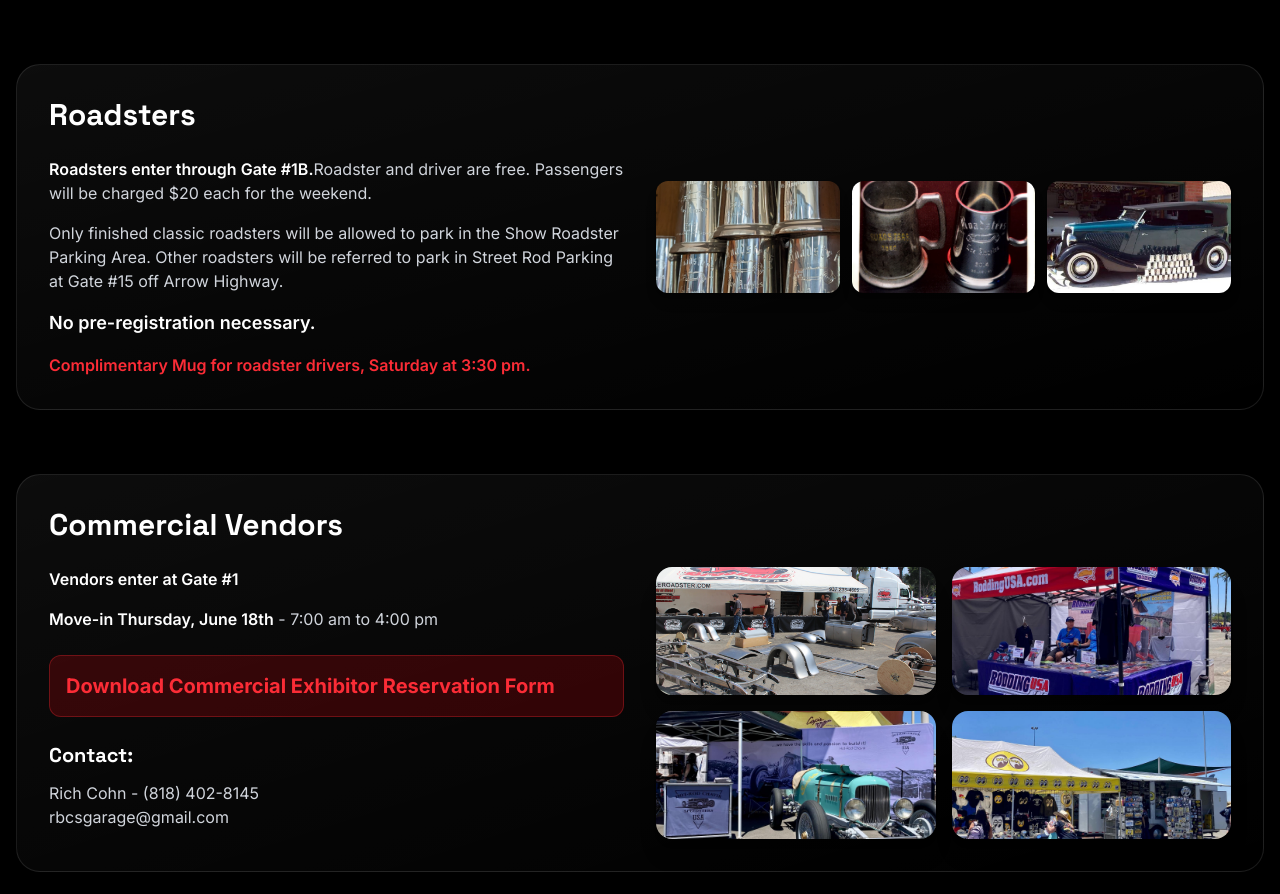
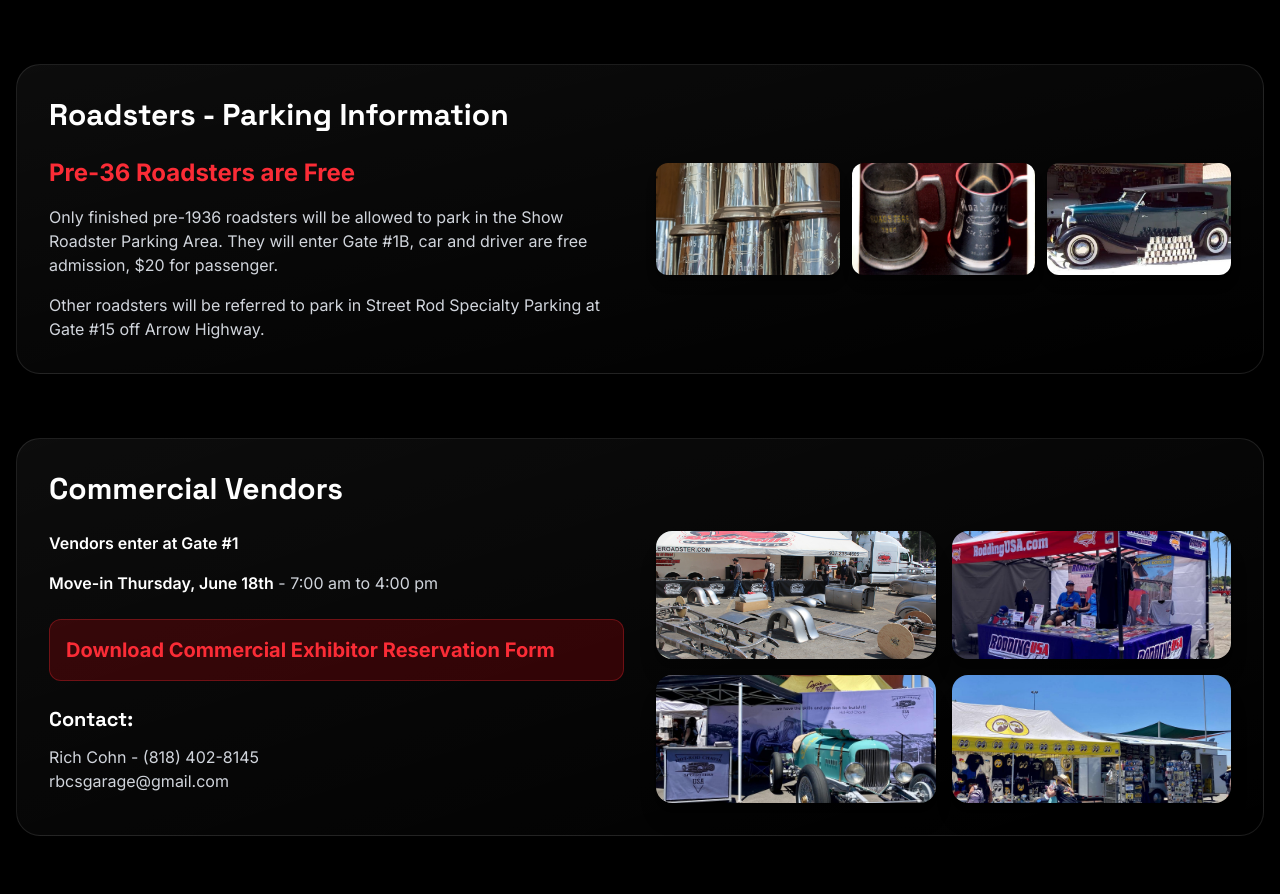
Before and after one commit to kadirgecit/laroadsters, a React (Vite) app: page /news in a window 1280 px wide. Shown: the part 2889-3783 px from the top of the page. Built offline with nearby package versions, Linux system fonts and the light colour scheme.

Commit message:
Update Roadsters section with new parking info

```diff
--- a/src/app/pages/News.tsx
+++ b/src/app/pages/News.tsx
@@ -248,20 +248,16 @@ export function News() {
           <section className="p-8 rounded-3xl bg-gradient-to-br from-white/5 to-white/0 border border-white/10 backdrop-blur-sm">
             <div className="grid md:grid-cols-2 gap-8 items-center">
               <div>
-                <h2 className="text-3xl font-bold text-white mb-6">Roadsters</h2>
+                <h2 className="text-3xl font-bold text-white mb-6">Roadsters - Parking Information</h2>
                 <div className="space-y-4 text-gray-300">
-                  <p>
-                    <span className="text-white font-semibold">Roadsters enter through Gate #1B.</span>
-                    Roadster and driver are free. Passengers will be charged $20 each for the weekend.
+                  <p className="text-2xl font-bold text-red-500">
+                    Pre-36 Roadsters are Free
                   </p>
                   <p>
-                    Only finished classic roadsters will be allowed to park in the Show Roadster Parking
-                    Area. Other roadsters will be referred to park in Street Rod Parking at Gate #15 off
-                    Arrow Highway.
+                    Only finished pre-1936 roadsters will be allowed to park in the Show Roadster Parking Area. They will enter Gate #1B, car and driver are free admission, $20 for passenger.
                   </p>
-                  <p className="text-lg text-white font-semibold">No pre-registration necessary.</p>
-                  <p className="text-red-500 font-semibold mt-4">
-                    Complimentary Mug for roadster drivers, Saturday at 3:30 pm.
+                  <p>
+                    Other roadsters will be referred to park in Street Rod Specialty Parking at Gate #15 off Arrow Highway.
                   </p>
                 </div>
               </div>
```
Also changed, not shown: 2 other files (tests, documents, lock files or other folders).
